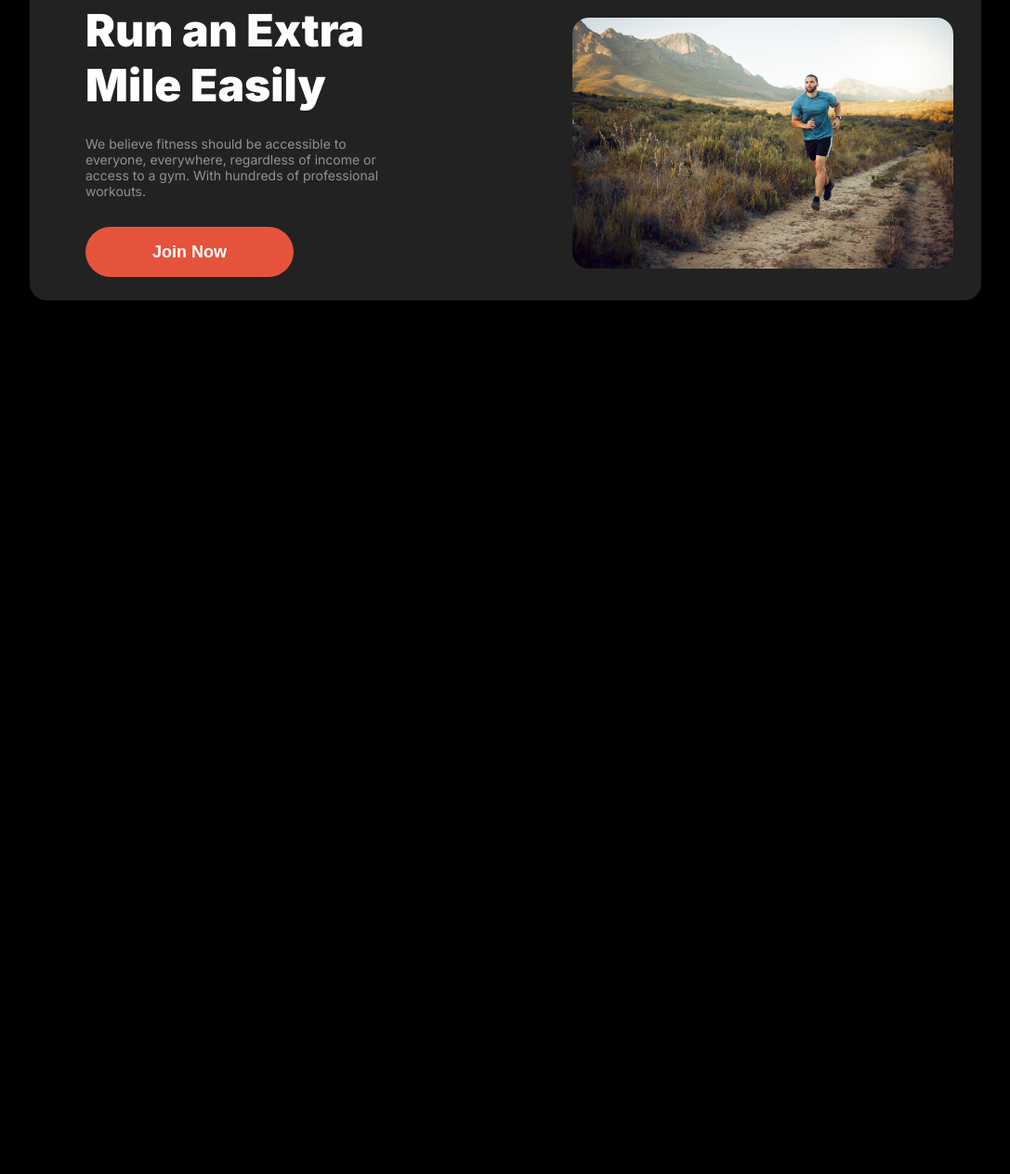
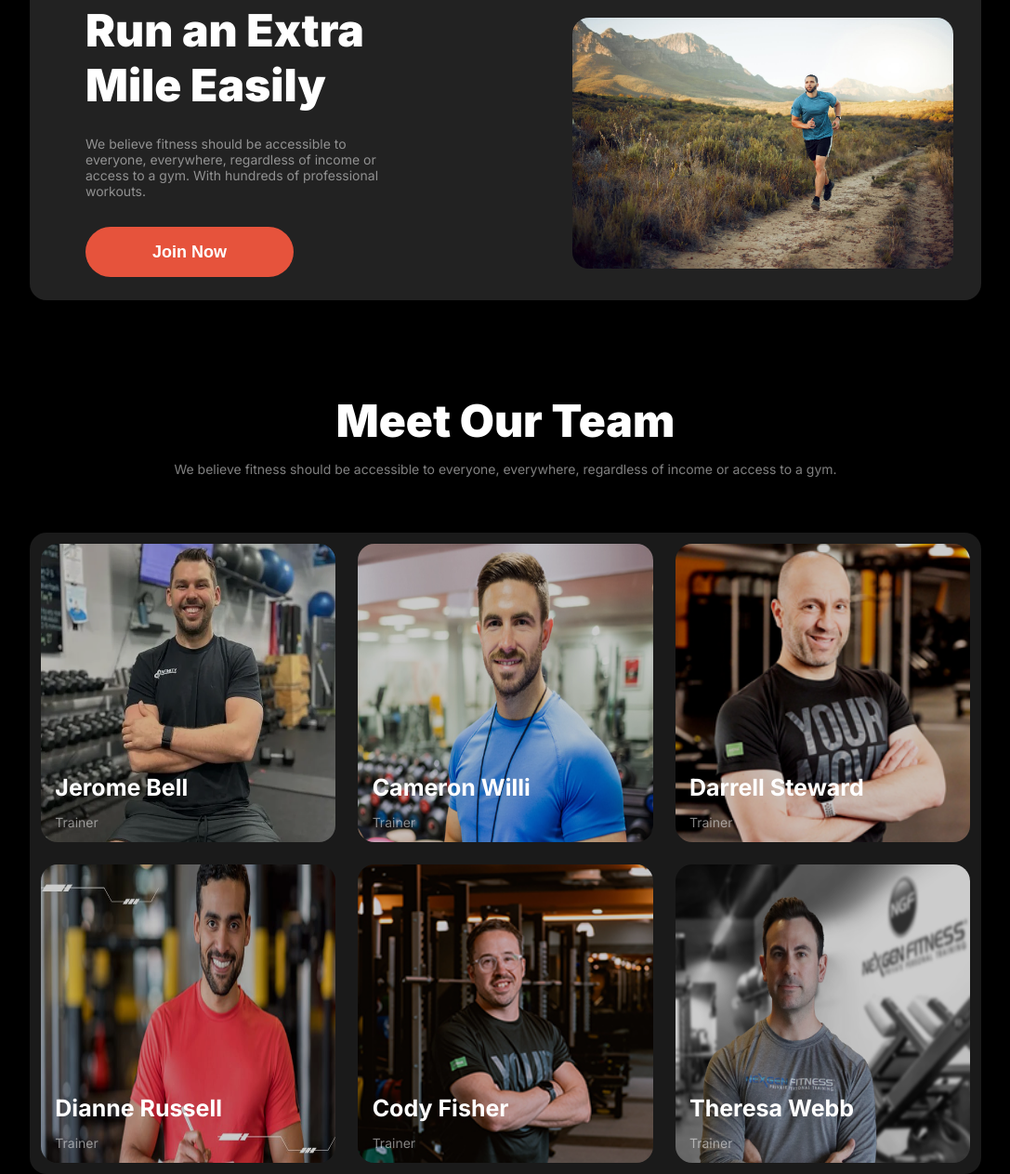
Before and after one commit to Jami40/Ass-02, a plain HTML site: page index.html in a window 1280 px wide. Shown: the part 1457-2720 px from the top of the page at 93% size, without its empty margins (96-1183 px from the left). Before the commit the page ends 1860 px from the top, so only its background shows below. Drawn offline with Linux system fonts and the light colour scheme.

Commit message:
Meet-Section

```diff
--- a/index.html
+++ b/index.html
@@ -124,21 +124,52 @@
 
         <section class="meet-section">
             <div class="meet-text">
-
+                <h2 class="head">Meet Our Team</h2>
+                <p class="para">We believe fitness should be accessible to everyone, everywhere, regardless of income or access to a gym.  </p>
             </div>
             <div class="meet-img-container">
                 <div class="meet-img">
-                    <img src="" alt="">
+                    <img src="images/trainer1.png" alt="no excuse">
+                    <div class="name-tag">
+                        <h4 class="head">Jerome Bell</h4>
+                        <p class="para">Trainer</p>
+                    </div>
                 </div>
                 <div class="meet-img">
-                    <img src="" alt="">
+                    <img src="images/trainer2.png" alt="">
+                     <div class="name-tag">
+                        <h4 class="head">Cameron Willi</h4>
+                        <p class="para">Trainer</p>
+                    </div>
                 </div>
                 <div class="meet-img">
-                    <img src="" alt="">
+                    <img src="images/trainer3.png" alt="">
+                  <div class="name-tag">
+                        <h4 class="head">Darrell Steward</h4>
+                        <p class="para">Trainer</p>
+                    </div>
 
                 </div>
                 <div class="meet-img">
-                    <img src="" alt="">
+                    <img src="images/trainer4.png" alt="">
+                    <div class="name-tag">
+                        <h4 class="head">Dianne Russell</h4>
+                        <p class="para">Trainer</p>
+                    </div>
+                </div>
+                <div class="meet-img">
+                    <img src="images/trainer5.png" alt="">
+                    <div class="name-tag">
+                        <h4 class="head">Cody Fisher</h4>
+                        <p class="para">Trainer</p>
+                    </div>
+                </div>
+                <div class="meet-img">
+                    <img src="images/trainer6.png" alt="">
+                    <div class="name-tag">
+                        <h4 class="head">Theresa Webb</h4>
+                        <p class="para">Trainer</p>
+                    </div>
                 </div>
 
             </div>
--- a/styles/style.css
+++ b/styles/style.css
@@ -273,9 +273,12 @@
    }
 
    .run-section img{
-    object-fit: cover;
+
     width: 100%;
     height: 100%;
+    /* object-fit: cover;
+    object-position: 100%; */
+
     border-radius: 18px;
     margin-bottom: 20px;
 
@@ -310,6 +313,67 @@
     /* height: 300px; */
 
    }
+
+   /* #Meet-team part */
+   .meet-section{
+    width: 80%;
+    margin: 0px auto;
+    margin-top: 100px;
+   }
+   .meet-text{
+    display: flex;
+    flex-direction: column;
+    align-items: center;
+    text-align: center;
+   }
+   .meet-section h2{
+    color: rgb(255, 255, 255);
+    font-size: 48px;
+    font-weight: 900;
+   }
+   .meet-section p{
+    color: rgba(255, 255, 255, 0.5);
+    font-size: 14px;
+    font-weight: 400;
+    margin-top: 14px;
+   }
+   .meet-img-container{
+    width: 100%;
+    border-radius: 18px;
+    background: rgba(255, 255, 255, 0.1);
+    display: grid;
+    grid-template-columns: repeat(3,1fr);
+    margin-top: 60px;
+
+   }
+   .meet-img{
+    position: relative;
+    padding: 12px;
+   }
+   .meet-img-container img{
+    width: 100%;
+    height: 100%;
+    filter: brightness(80%);
+    border-radius: 18px;
+   }
+   .name-tag{
+    position: absolute;
+    top: 75%;
+    left: 8%;
+   }
+   .head{
+    font-size: 25px;
+    color: rgb(255, 255, 255);
+
+   }
+   .para{
+    color: rgba(255, 255, 255, 0.5);
+    font-size: 18px;
+    font-weight: 400;
+
+
+   }
+
 
    @media screen and (max-width: 576px) {
 
```
